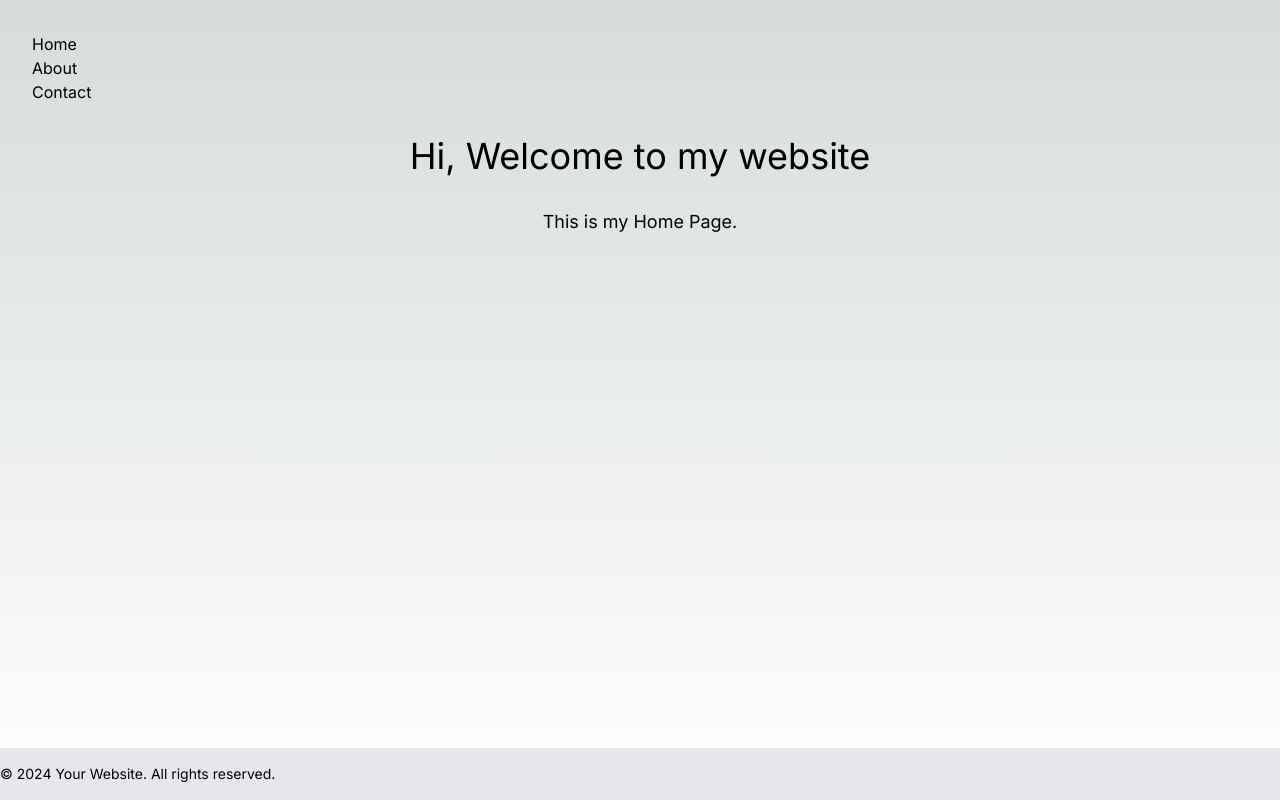
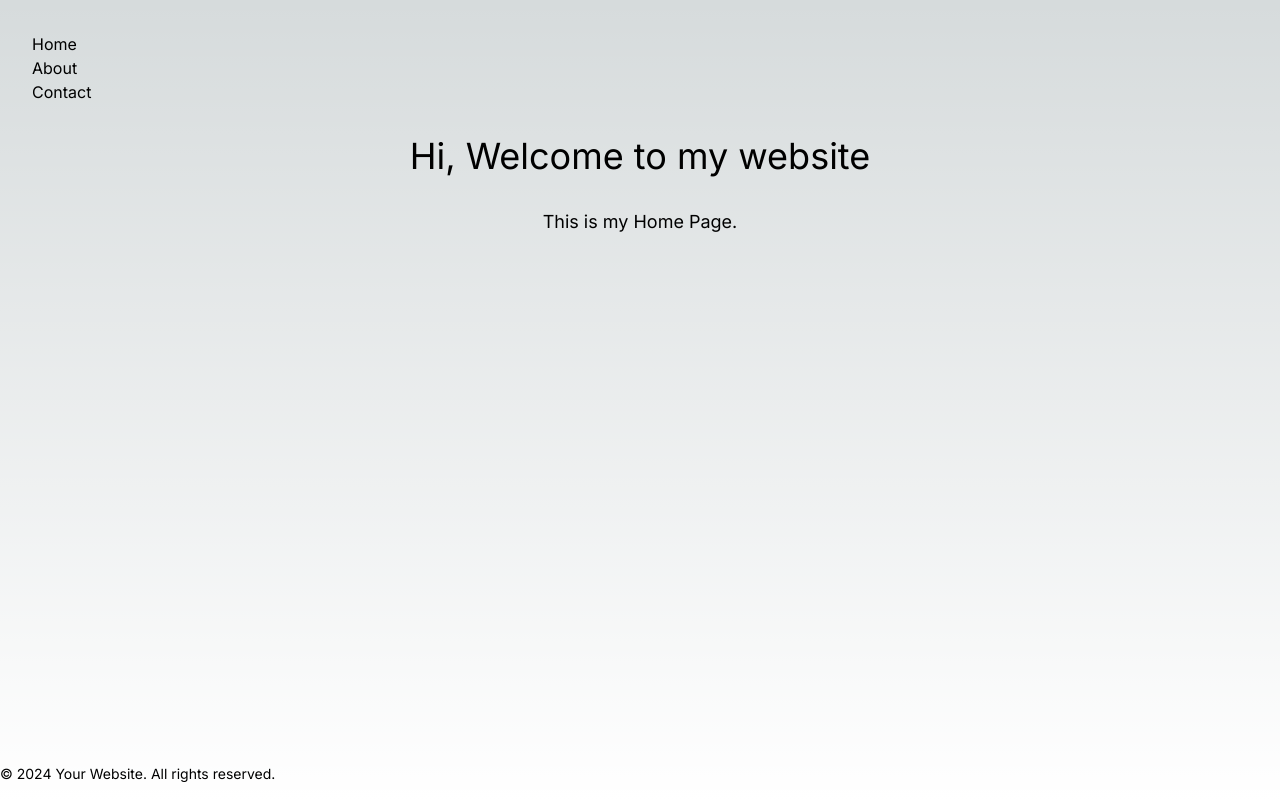
Before and after one commit to Vinay-golkonda99/next-js-doc-practice, a Next.js app: page / in a window 1280 px wide. Built offline with nearby package versions, Linux system fonts and the light colour scheme.

Commit message:
Update page.tsx

```diff
--- a/app/page.tsx
+++ b/app/page.tsx
@@ -21,7 +21,7 @@ const HomePage = () => {
         </div>
       </main>
       {/* Footer */}
-      <footer className="text-bottom py-4 bg-gray-200">
+      <footer className="text-bottom py-4 bg-black-200">
         <p className="text-sm">© 2024 Your Website. All rights reserved.</p>
       </footer>
     </div>
```
